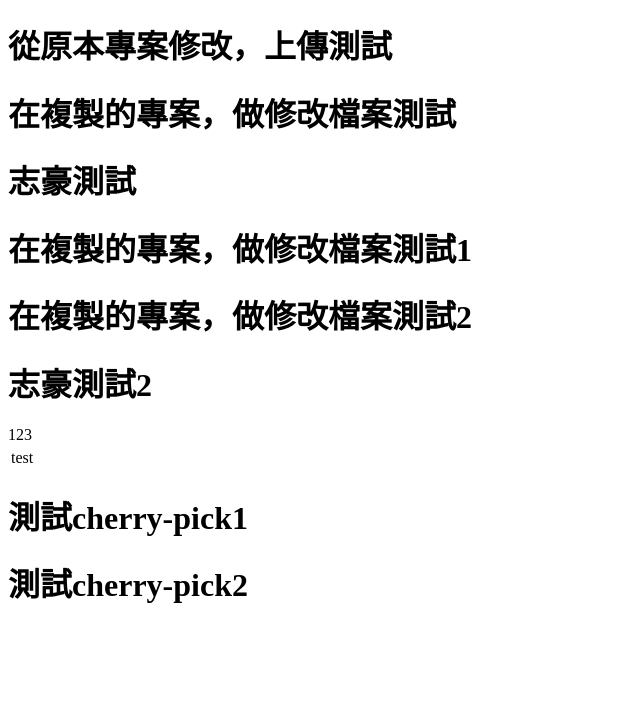
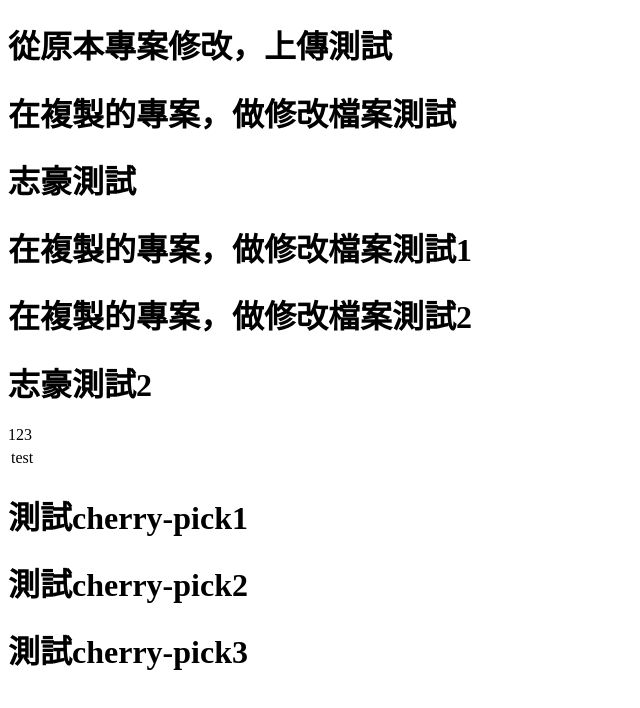
Before and after one commit to hktech-group/ExampleCollaboration, a plain HTML site: page index.html in a window 1280 px wide. Shown: the whole page, without its empty margins (0-640 px from the left). Drawn offline with Linux system fonts and the light colour scheme.

Commit message:
測試cherry pick3

```diff
--- a/index.html
+++ b/index.html
@@ -29,6 +29,7 @@
 
     <h1>測試cherry-pick1</h1>
     <h1>測試cherry-pick2</h1>
+    <h1>測試cherry-pick3</h1>
 </body>
 
 </html>
```
